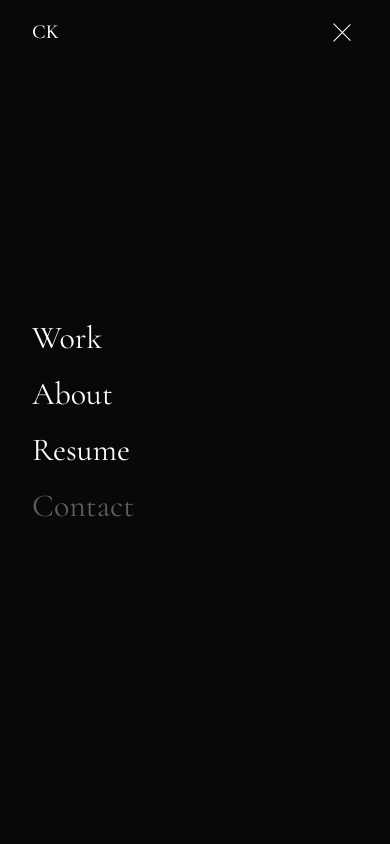
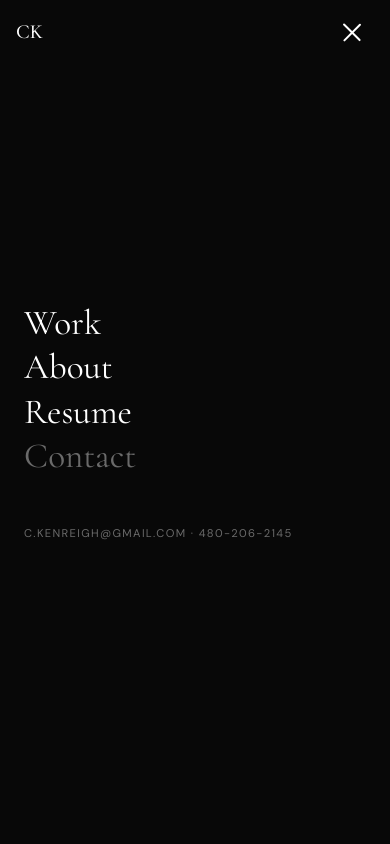
Before and after one commit to tangiblethinking/Appprotoneov002, a React (Vite) app: page /director/resume in a window 390 px wide. Both pictures are taken after a click on the button "Toggle menu". Shown: the top 844 px of the page. Built offline with nearby package versions, Linux system fonts and the light colour scheme.

Commit message:
Update src/components/Nav.jsx — mobile, blue accent, AA contrast, modal, equal-height cards

```diff
--- a/src/components/Nav.jsx
+++ b/src/components/Nav.jsx
@@ -1,5 +1,7 @@
 import { useState, useEffect } from 'react'
 import { Link, useLocation } from 'react-router-dom'
+
+const BLUE = '#3B82F6'
 
 const links = [
   { label: 'Work',   to: '/work' },
@@ -22,97 +24,80 @@ export function Nav() {
 
   return (
     <>
-      <nav
-        style={{
-          position: 'fixed', top: 0, left: 0, right: 0, zIndex: 50,
-          transition: 'background 0.4s ease, border-color 0.4s ease',
-          background: scrolled ? 'rgba(8,8,8,0.92)' : 'transparent',
-          backdropFilter: scrolled ? 'blur(12px)' : 'none',
-          borderBottom: scrolled ? '1px solid rgba(255,255,255,0.06)' : '1px solid transparent',
-        }}
-      >
+      <nav style={{
+        position: 'fixed', top: 0, left: 0, right: 0, zIndex: 100,
+        transition: 'background 0.4s ease',
+        background: scrolled ? 'rgba(8,8,8,0.94)' : 'transparent',
+        backdropFilter: scrolled ? 'blur(14px)' : 'none',
+        WebkitBackdropFilter: scrolled ? 'blur(14px)' : 'none',
+        borderBottom: scrolled ? '1px solid rgba(255,255,255,0.08)' : '1px solid transparent',
+      }}>
         <div style={{
           maxWidth: 1400, margin: '0 auto',
-          padding: '0 2rem',
+          padding: '0 clamp(1rem, 4vw, 2.5rem)',
           height: 64,
           display: 'flex', alignItems: 'center', justifyContent: 'space-between',
         }}>
-          <Link
-            to="/"
-            style={{
+          <Link to="/" style={{
             fontFamily: '"Cormorant Garamond", serif',
             fontSize: '1.25rem', fontWeight: 500,
             color: 'white', textDecoration: 'none',
             transition: 'color 0.2s',
           }}
-            onMouseEnter={e => e.target.style.color = '#C8FF00'}
-            onMouseLeave={e => e.target.style.color = 'white'}
-          >
-            CK
-          </Link>
+          onMouseEnter={e => e.currentTarget.style.color = BLUE}
+          onMouseLeave={e => e.currentTarget.style.color = 'white'}
+          >CK</Link>
 
-          {/* Desktop */}
-          <div style={{ display: 'flex', alignItems: 'center', gap: '2rem' }}
-               className="hidden-mobile">
+          {/* Desktop links */}
+          <div className="hidden-mobile" style={{ display: 'flex', alignItems: 'center', gap: '2rem' }}>
             {links.map(({ label, to }) => (
-              <Link
-                key={to} to={to}
-                style={{
+              <Link key={to} to={to} style={{
                 fontSize: '0.7rem', textTransform: 'uppercase',
                 letterSpacing: '0.15em', fontWeight: 500,
                 textDecoration: 'none',
-                  color: pathname === to ? '#C8FF00' : 'rgba(255,255,255,0.45)',
+                color: pathname === to ? BLUE : 'rgba(255,255,255,0.72)',
                 transition: 'color 0.2s',
               }}
-                onMouseEnter={e => { if (pathname !== to) e.target.style.color = 'white' }}
-                onMouseLeave={e => { if (pathname !== to) e.target.style.color = 'rgba(255,255,255,0.45)' }}
-              >
-                {label}
-              </Link>
+              onMouseEnter={e => { if (pathname !== to) e.currentTarget.style.color = 'white' }}
+              onMouseLeave={e => { if (pathname !== to) e.currentTarget.style.color = 'rgba(255,255,255,0.72)' }}
+              >{label}</Link>
             ))}
-            <a
-              href="mailto:c.kenreigh@gmail.com"
-              style={{
+            <a href="mailto:c.kenreigh@gmail.com" style={{
               fontSize: '0.7rem', textTransform: 'uppercase',
               letterSpacing: '0.15em', fontWeight: 500,
               textDecoration: 'none',
-                color: 'rgba(255,255,255,0.6)',
-                border: '1px solid rgba(255,255,255,0.2)',
-                borderRadius: '9999px',
+              color: 'rgba(255,255,255,0.82)',
+              border: '1px solid rgba(255,255,255,0.25)',
+              borderRadius: 9999,
               padding: '0.5rem 1.25rem',
               transition: 'all 0.25s',
             }}
-              onMouseEnter={e => {
-                e.target.style.color = '#C8FF00'
-                e.target.style.borderColor = '#C8FF00'
-              }}
-              onMouseLeave={e => {
-                e.target.style.color = 'rgba(255,255,255,0.6)'
-                e.target.style.borderColor = 'rgba(255,255,255,0.2)'
-              }}
-            >
-              Contact
-            </a>
+            onMouseEnter={e => { e.currentTarget.style.color = BLUE; e.currentTarget.style.borderColor = BLUE }}
+            onMouseLeave={e => { e.currentTarget.style.color = 'rgba(255,255,255,0.82)'; e.currentTarget.style.borderColor = 'rgba(255,255,255,0.25)' }}
+            >Contact</a>
           </div>
 
-          {/* Hamburger */}
+          {/* Hamburger — mobile */}
           <button
+            className="show-mobile"
             onClick={() => setOpen(!open)}
-            className="show-mobile"
             style={{
-              background: 'none', border: 'none', cursor: 'none',
-              display: 'none', flexDirection: 'column', gap: '5px', padding: '4px',
+              background: 'none', border: 'none', cursor: 'pointer',
+              display: 'none', flexDirection: 'column', gap: '5px', padding: '8px',
+              minWidth: 44, minHeight: 44, alignItems: 'center', justifyContent: 'center',
             }}
             aria-label="Toggle menu"
+            aria-expanded={open}
           >
             {[0,1,2].map(i => (
               <span key={i} style={{
-                display: 'block', width: 24, height: 1, background: 'white',
+                display: 'block', width: 24, height: 1.5, background: 'white',
+                borderRadius: 2,
                 transition: 'all 0.3s',
                 transform: open
-                  ? i === 0 ? 'rotate(45deg) translate(4px,4px)'
-                  : i === 1 ? 'scaleX(0)'
-                  : 'rotate(-45deg) translate(4px,-4px)'
+                  ? i === 0 ? 'rotate(45deg) translate(4.5px, 4.5px)'
+                  : i === 2 ? 'rotate(-45deg) translate(4.5px,-4.5px)'
+                  : 'none'
                   : 'none',
                 opacity: open && i === 1 ? 0 : 1,
               }} />
@@ -121,45 +106,42 @@ export function Nav() {
         </div>
       </nav>
 
-      {/* Mobile overlay */}
+      {/* Mobile full-screen menu */}
       <div style={{
-        position: 'fixed', inset: 0, zIndex: 40,
+        position: 'fixed', inset: 0, zIndex: 90,
         background: '#080808',
         display: 'flex', flexDirection: 'column', justifyContent: 'center',
-        padding: '2rem',
+        padding: 'clamp(1.5rem, 6vw, 3rem)',
         opacity: open ? 1 : 0,
         pointerEvents: open ? 'auto' : 'none',
-        transition: 'opacity 0.4s ease',
+        transition: 'opacity 0.35s ease',
       }}>
         {[...links, { label: 'Contact', to: null, href: 'mailto:c.kenreigh@gmail.com' }].map(({ label, to, href }) =>
           to ? (
             <Link key={to} to={to} style={{
               fontFamily: '"Cormorant Garamond", serif',
-              fontSize: 'clamp(2rem,8vw,4rem)',
+              fontSize: 'clamp(2.2rem, 9vw, 4.5rem)',
               color: 'white', textDecoration: 'none',
-              marginBottom: '0.5rem',
+              marginBottom: '0.25rem',
               transition: 'color 0.2s',
-            }}>
-              {label}
-            </Link>
+              lineHeight: 1.15,
+            }}
+            onMouseEnter={e => e.currentTarget.style.color = BLUE}
+            onMouseLeave={e => e.currentTarget.style.color = 'white'}
+            >{label}</Link>
           ) : (
             <a key={label} href={href} style={{
               fontFamily: '"Cormorant Garamond", serif',
-              fontSize: 'clamp(2rem,8vw,4rem)',
-              color: 'rgba(255,255,255,0.35)', textDecoration: 'none',
-            }}>
-              {label}
-            </a>
+              fontSize: 'clamp(2.2rem, 9vw, 4.5rem)',
+              color: 'rgba(255,255,255,0.40)', textDecoration: 'none',
+              lineHeight: 1.15,
+            }}>{label}</a>
           )
         )}
+        <p style={{ fontSize: '0.7rem', color: 'rgba(255,255,255,0.40)', marginTop: '3rem', textTransform: 'uppercase', letterSpacing: '0.12em' }}>
+          c.kenreigh@gmail.com · 480-206-2145
+        </p>
       </div>
-
-      <style>{`
-        @media (max-width: 768px) {
-          .hidden-mobile { display: none !important; }
-          .show-mobile   { display: flex !important; }
-        }
-      `}</style>
     </>
   )
 }
```
Lines whose indentation alone changed are shown as unchanged.
